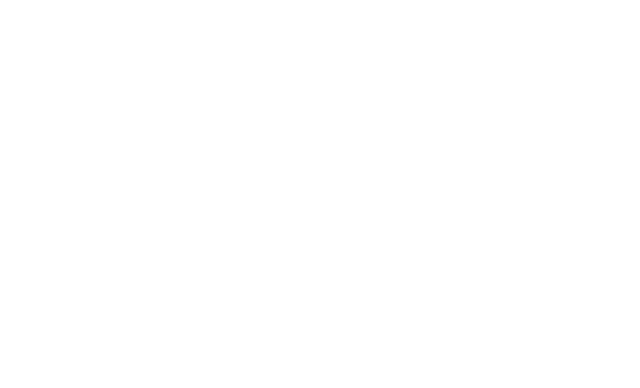
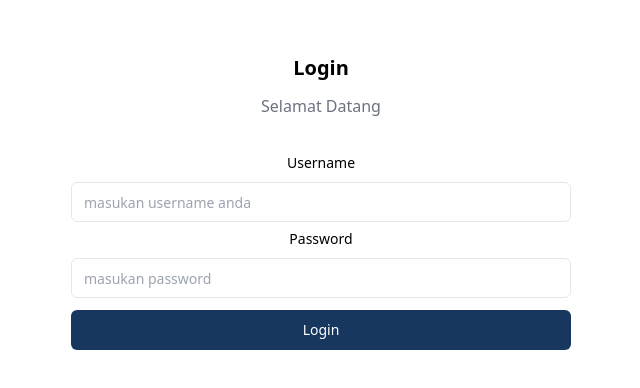
Before and after one commit to azkifairuz/project-case-mksolusi, a React (Vite) app: page /auth in a window 1280 px wide. Before the commit this address had no page. Shown: the part 210-598 px from the top of the page, without its empty margins (319-959 px from the left). Built offline with nearby package versions, Linux system fonts and the light colour scheme.

Commit message:
login screen and functionality

```diff
--- a/package.json
+++ b/package.json
@@ -13,6 +13,7 @@
     "@fortawesome/fontawesome-svg-core": "^6.6.0",
     "@fortawesome/free-solid-svg-icons": "^6.6.0",
     "@fortawesome/react-fontawesome": "^0.2.2",
+    "axios": "^1.7.7",
     "react": "^18.3.1",
     "react-dom": "^18.3.1",
     "react-router-dom": "^6.26.2",
--- a/src/App.jsx
+++ b/src/App.jsx
@@ -4,11 +4,15 @@
 import Home from './pages/home'
 import About from './pages/about'
 import Contact from './pages/contact'
+import Login from './pages/login'
 
 function App() {
   return (
     <BrowserRouter>
       <Routes>
+      <Route path='/auth' element={<Login/>} >
+
+      </Route>
         <Route path='/' element={<Layout/>} >
           <Route index element={<Home/>}></Route>
           <Route path='/about' element={<About/>}></Route>
--- /dev/null
+++ b/src/pages/dashboard/nav.jsx
@@ -0,0 +1 @@
+export default
--- /dev/null
+++ b/src/pages/login/index.jsx
@@ -0,0 +1,89 @@
+import axios from "axios";
+import { useState } from "react";
+
+export default function Login() {
+  const [username, setUsername] = useState("");
+  const [password, setPassword] = useState("");
+  const [error, setError] = useState(null);
+
+  const handleLogin = async (e) => {
+    e.preventDefault();
+    console.log(username);
+    console.log(password);
+    try {
+      const response = await axios.post("https://api2024.mksolusi.id/api/auth/login", {
+        username,
+        password,
+      });
+
+      console.log(response.data);
+      if (response.data.message == "User / password tidak tepat") {
+        setError("Login failed. password atau username tidak tepat.");
+        return
+      }
+      localStorage.setItem("token", response.data.userdata.api_token);
+      localStorage.setItem("userPdofile",response.data.userdata)
+      console.log("token", response.data.userdata.api_token);
+
+    } catch (err) {
+      console.error(err);
+      setError("Login failed. Please check your credentials.");
+    }
+  };
+  return (
+    <div className="bg-white">
+      <div className="flex h-screen flex-col items-center justify-center">
+        <div className="max-h-auto mx-auto max-w-xl min-w-[500px]">
+          <div className="mb-8 space-y-3">
+            <p className="text-xl font-semibold">Login</p>
+            <p className="text-gray-500">Selamat Datang</p>
+          </div>
+          <form className="w-full"  onSubmit={handleLogin}>
+            <div className="mb-10 space-y-3">
+              <div className="space-y-1">
+                <div className="space-y-2">
+                  <label
+                    className="text-sm font-medium leading-none peer-disabled:cursor-not-allowed peer-disabled:opacity-70"
+                    htmlFor="username"
+                  >
+                    Username
+                  </label>
+                  <input
+                    className="border-input bg-background ring-offset-background placeholder:text-muted-foreground focus-visible:ring-ring flex h-10 w-full rounded-md border px-3 py-2 text-sm file:border-0 file:bg-transparent file:text-sm file:font-medium focus-visible:outline-none focus-visible:ring-2 focus-visible:ring-offset-2 disabled:cursor-not-allowed disabled:opacity-50"
+                    id="username"
+                    placeholder="masukan username anda"
+                    name="username"
+                    onChange={(e) => setUsername(e.target.value)}
+                  />
+                </div>
+                <div className="space-y-2">
+                  <label
+                    className="text-sm font-medium leading-none peer-disabled:cursor-not-allowed peer-disabled:opacity-70"
+                    htmlFor="password"
+                  >
+                    Password
+                  </label>
+                  <input
+                    className="border-input bg-background ring-offset-background placeholder:text-muted-foreground focus-visible:ring-ring flex h-10 w-full rounded-md border px-3 py-2 text-sm file:border-0 file:bg-transparent file:text-sm file:font-medium focus-visible:outline-none focus-visible:ring-2 focus-visible:ring-offset-2 disabled:cursor-not-allowed disabled:opacity-50"
+                    id="password"
+                    placeholder="masukan password"
+                    name="password"
+                    onChange={(e) => setPassword(e.target.value)}
+
+                  />
+                </div>
+              </div>
+              {error && <p className="text-red-500">{error}</p>}
+              <button
+                className="ring-offset-background focus-visible:ring-ring flex h-10 w-full items-center justify-center whitespace-nowrap rounded-md bg-primary px-4 py-2 text-sm font-medium text-white transition-colors hover:bg-primary/90 focus-visible:outline-none focus-visible:ring-2 focus-visible:ring-offset-2 disabled:pointer-events-none disabled:opacity-50"
+                type="submit"
+              >
+                Login
+              </button>
+            </div>
+          </form>
+        </div>
+      </div>
+    </div>
+  );
+}
```
Also changed, not shown: src/pages/dashboard/footer.jsx (added), src/pages/dashboard/index.jsx (added), 2 other files (tests, documents, lock files or other folders).
